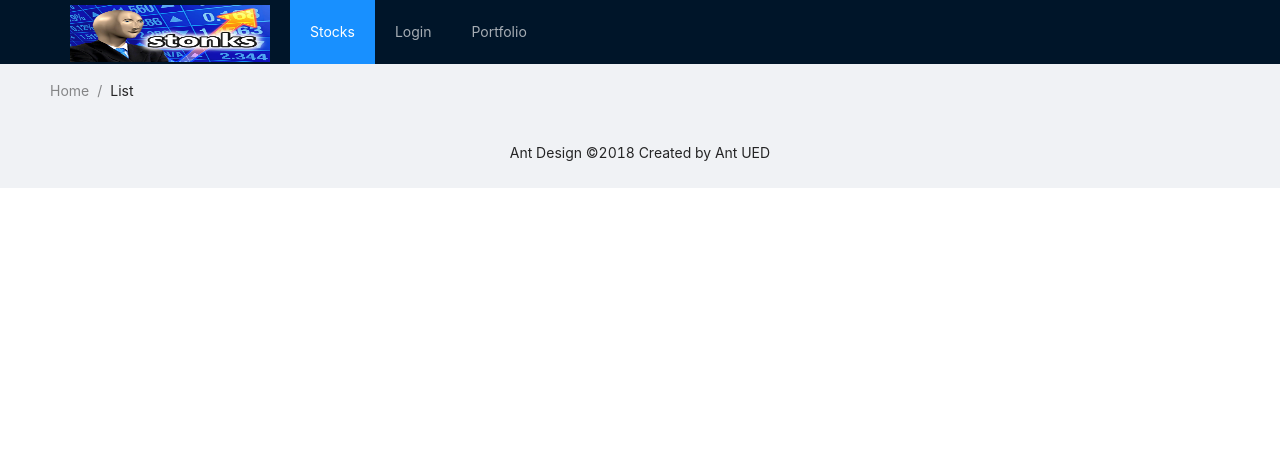
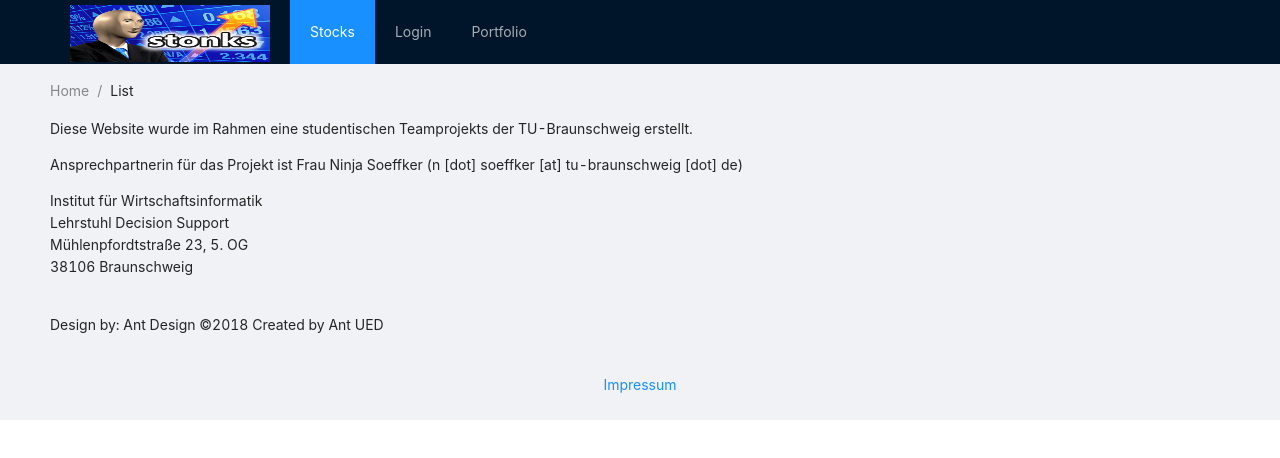
Before and after one commit to neoraven/Teamprojekt_SS20_CGI, a React (Create React App) app in the folder frontend/stonksapp/: page /impressum in a window 1280 px wide. Shown: the top 458 px of the page. Built offline with nearby package versions, Linux system fonts and the light colour scheme; what react-plotly.js would draw is missing.

Commit message:
Added impressum; Also renamed Action to SEC Filings in StocksDetailedView

```diff
--- /dev/null
+++ b/frontend/stonksapp/src/containers/Impressum.js
@@ -0,0 +1,23 @@
+import React from 'react';
+
+class Impressum extends React.Component {
+    render(){
+        return(
+            <div>
+                <p>Diese Website wurde im Rahmen eine studentischen Teamprojekts der TU-Braunschweig erstellt.</p>
+                <p>Ansprechpartnerin für das Projekt ist Frau Ninja Soeffker (n [dot] soeffker [at] tu-braunschweig [dot] de)</p>
+                    <p>               Institut für Wirtschaftsinformatik <br/>
+                    Lehrstuhl Decision Support <br/>
+                    Mühlenpfordtstraße 23, 5. OG <br/>
+                38106 Braunschweig</p>
+
+               <br/>
+
+                <p>Design by: Ant Design ©2018 Created by Ant UED</p>
+            </div>
+            )
+    }
+
+}
+
+export default Impressum;
--- a/frontend/stonksapp/src/containers/Layout2.js
+++ b/frontend/stonksapp/src/containers/Layout2.js
@@ -8,11 +8,6 @@ import * as actions from '../store/actions/auth'
 const { Header, Content, Footer } = Layout;
 
 class SecondLayout extends React.Component {
-  componentDidMount() {
-    if (this.props.isAuthenticated === true) {
-      console.log("FAME")
-    }
-  }
   render() {
     return (
       <Layout className="layout">
@@ -55,7 +50,9 @@ class SecondLayout extends React.Component {
           </Breadcrumb>
           <div className="site-layout-content">{this.props.children}</div>
         </Content>
-        <Footer style={{ textAlign: 'center' }}>Ant Design ©2018 Created by Ant UED</Footer>
+        <Footer style={{ textAlign: 'center' }}>
+          <Link to='/impressum/'>Impressum</Link>
+        </Footer>
       </Layout>
     );
 
--- a/frontend/stonksapp/src/containers/StocksDetailedView.js
+++ b/frontend/stonksapp/src/containers/StocksDetailedView.js
@@ -11,7 +11,6 @@ function callback(key) {
 }
 const Plot = createPlotlyComponent(Plotly);
 
-//const operations = ;
 
 
 class StocksDetail extends React.Component {
@@ -58,7 +57,7 @@ class StocksDetail extends React.Component {
 
     render() {
         return (
-            <Tabs defaultActiveKey="1" onChange={callback} tabBarExtraContent={<a href={`https://www.sec.gov/cgi-bin/browse-edgar?CIK=${this.state.stock.symbol}&action=getcompany`}> Action </a>}>
+            <Tabs defaultActiveKey="1" onChange={callback} tabBarExtraContent={<a href={`https://www.sec.gov/cgi-bin/browse-edgar?CIK=${this.state.stock.symbol}&action=getcompany`}> SEC files </a>}>
                 <TabPane tab="Overview" key="1">
                     {this.state.stock.description}
                 </TabPane>
--- a/frontend/stonksapp/src/routes.js
+++ b/frontend/stonksapp/src/routes.js
@@ -5,6 +5,7 @@ import Login from './containers/Login';
 import Signup from './containers/Signup';
 import Details from './containers/StocksDetailedView';
 import PortfolioList from './containers/PortfolioListView';
+import Impressum from './containers/Impressum';
 
 const BaseRouter = (props) =>(
   <div>
@@ -13,6 +14,7 @@ const BaseRouter = (props) =>(
     <Route exact path ='/signup/' component = {Signup} />
     <Route exact path ='/portfolio/' render = { () => (<PortfolioList isAuthenticated={props.isAuthenticated}/>)}/>
     <Route exact path ='/company/:stocksSymbol' component = {Details} />
+    <Route exact path ='/impressum/' component = {Impressum} />
   </div>
 );
 
```
